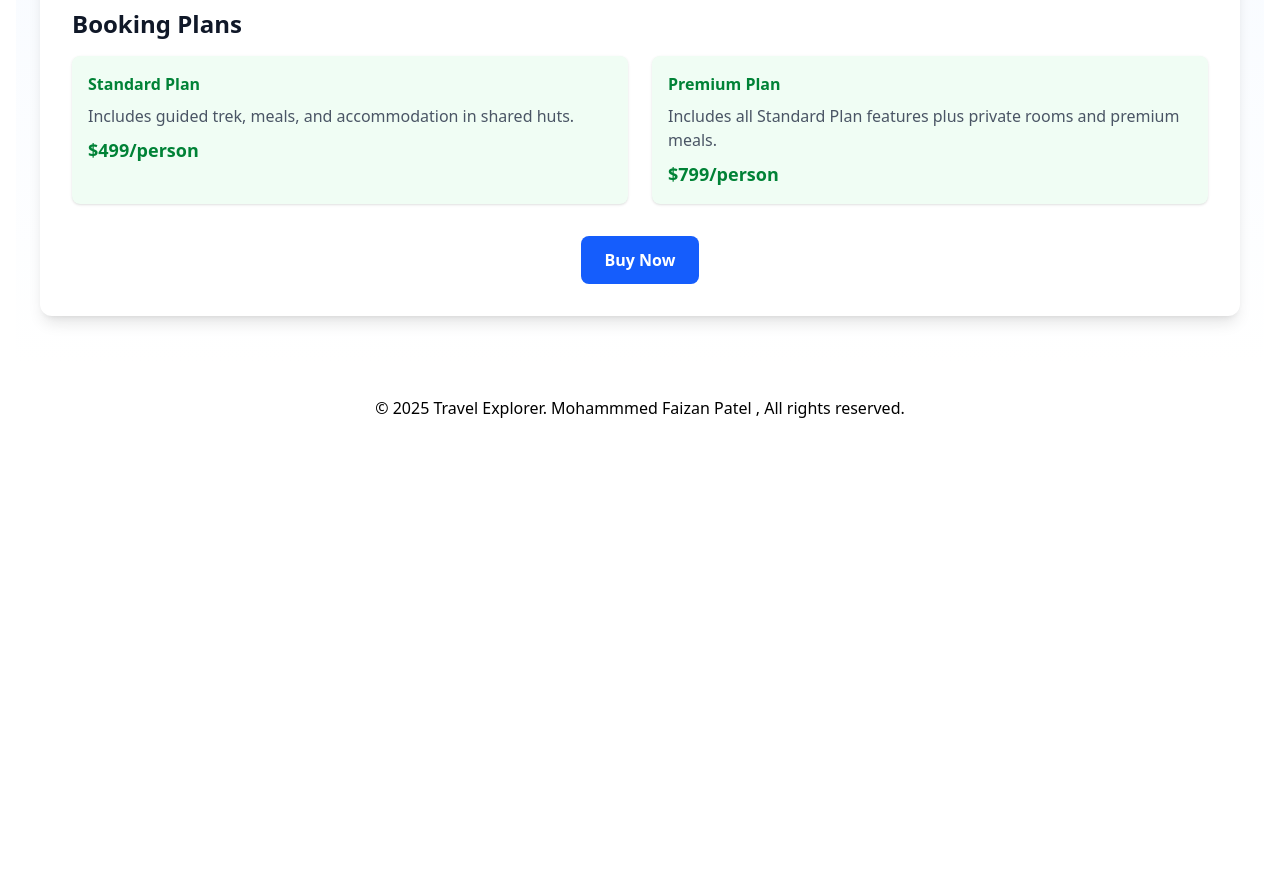
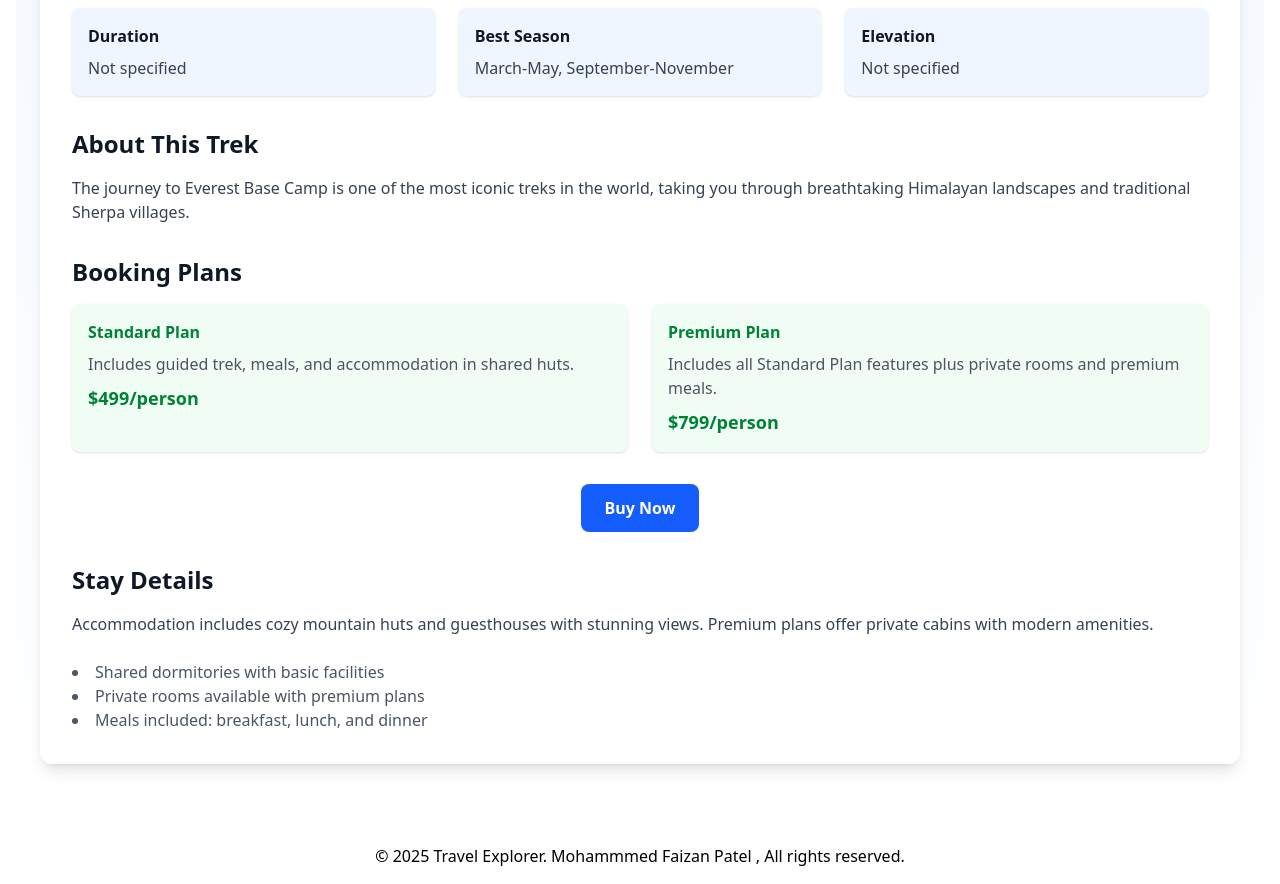
Before and after one commit to FAIZAN101013/Travel_Destination_Explorer, a React (Vite) app: page /destinations/1 in a window 1280 px wide. Shown: the part 700-1584 px from the top of the page. Before the commit the page ends 1136 px from the top, so only its background shows below. Built offline with nearby package versions, Linux system fonts and the light colour scheme.

Commit message:
Add favorites yes

```diff
--- a/src/components/DestinationDetail.jsx
+++ b/src/components/DestinationDetail.jsx
@@ -108,6 +108,28 @@ const DestinationDetail = () => {
 
             <p className="text-xl text-gray-600 mb-6">{destination.location}</p>
 
+            {/* Additional Details */}
+            <div className="grid grid-cols-1 md:grid-cols-3 gap-6 mb-8">
+              <div className="bg-blue-50 p-4 rounded-lg shadow">
+                <h3 className="font-semibold text-gray-900 mb-2">Duration</h3>
+                <p className="text-gray-700">{destination.duration || "Not specified"}</p>
+              </div>
+
+              <div className="bg-blue-50 p-4 rounded-lg shadow">
+                <h3 className="font-semibold text-gray-900 mb-2">Best Season</h3>
+                <p className="text-gray-700">{destination.bestSeason || "Year-round"}</p>
+              </div>
+
+              <div className="bg-blue-50 p-4 rounded-lg shadow">
+                <h3 className="font-semibold text-gray-900 mb-2">Elevation</h3>
+                <p className="text-gray-700">{destination.elevation || "Not specified"}</p>
+              </div>
+            </div>
+
+            <h2 className="text-2xl font-bold text-gray-900 mb-4">About This Trek</h2>
+            <p className="text-gray-700 mb-8 whitespace-pre-line">{destination.description}</p>
+
+            {/* Booking Plans */}
             <h2 className="text-2xl font-bold text-gray-900 mb-4">Booking Plans</h2>
             <div className="grid grid-cols-1 md:grid-cols-2 gap-6 mb-8">
               <div className="bg-green-50 p-4 rounded-lg shadow">
@@ -126,7 +148,7 @@ const DestinationDetail = () => {
               </div>
             </div>
 
-            {/* Buy Now Button (Not Removed) */}
+            {/* Buy Now Button */}
             <div className="text-center mt-6">
               <button
                 className="bg-blue-600 hover:bg-blue-700 text-white font-bold py-3 px-6 rounded-lg transition duration-300"
@@ -135,6 +157,17 @@ const DestinationDetail = () => {
               </button>
             </div>
 
+            {/* Stay Details */}
+            <h2 className="text-2xl font-bold text-gray-900 mb-4 mt-8">Stay Details</h2>
+            <p className="text-gray-700 mb-6">
+              Accommodation includes cozy mountain huts and guesthouses with stunning views.
+              Premium plans offer private cabins with modern amenities.
+            </p>
+            <ul className="list-disc list-inside text-gray-600">
+              <li>Shared dormitories with basic facilities</li>
+              <li>Private rooms available with premium plans</li>
+              <li>Meals included: breakfast, lunch, and dinner</li>
+            </ul>
           </div>
         </div>
       </div>
```
